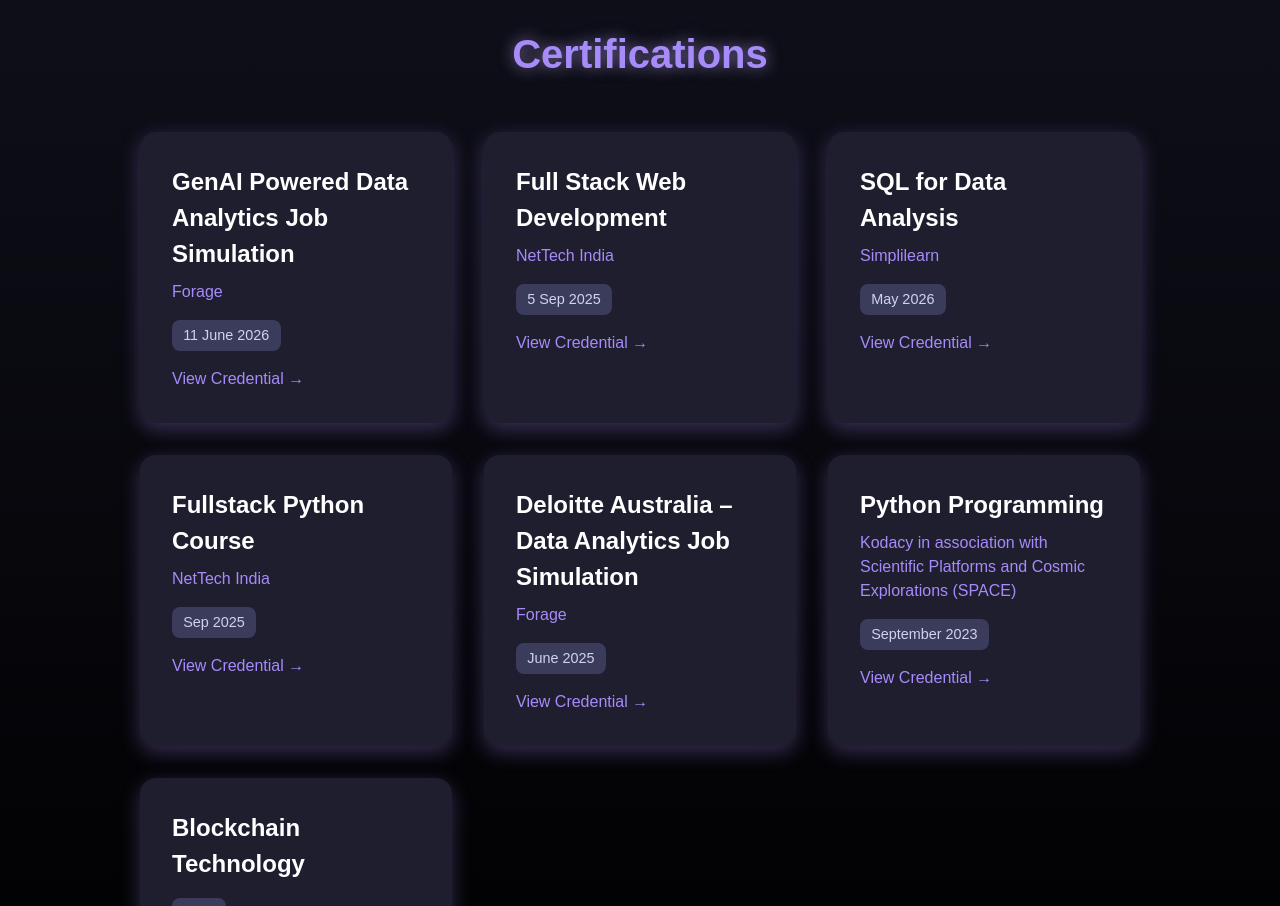
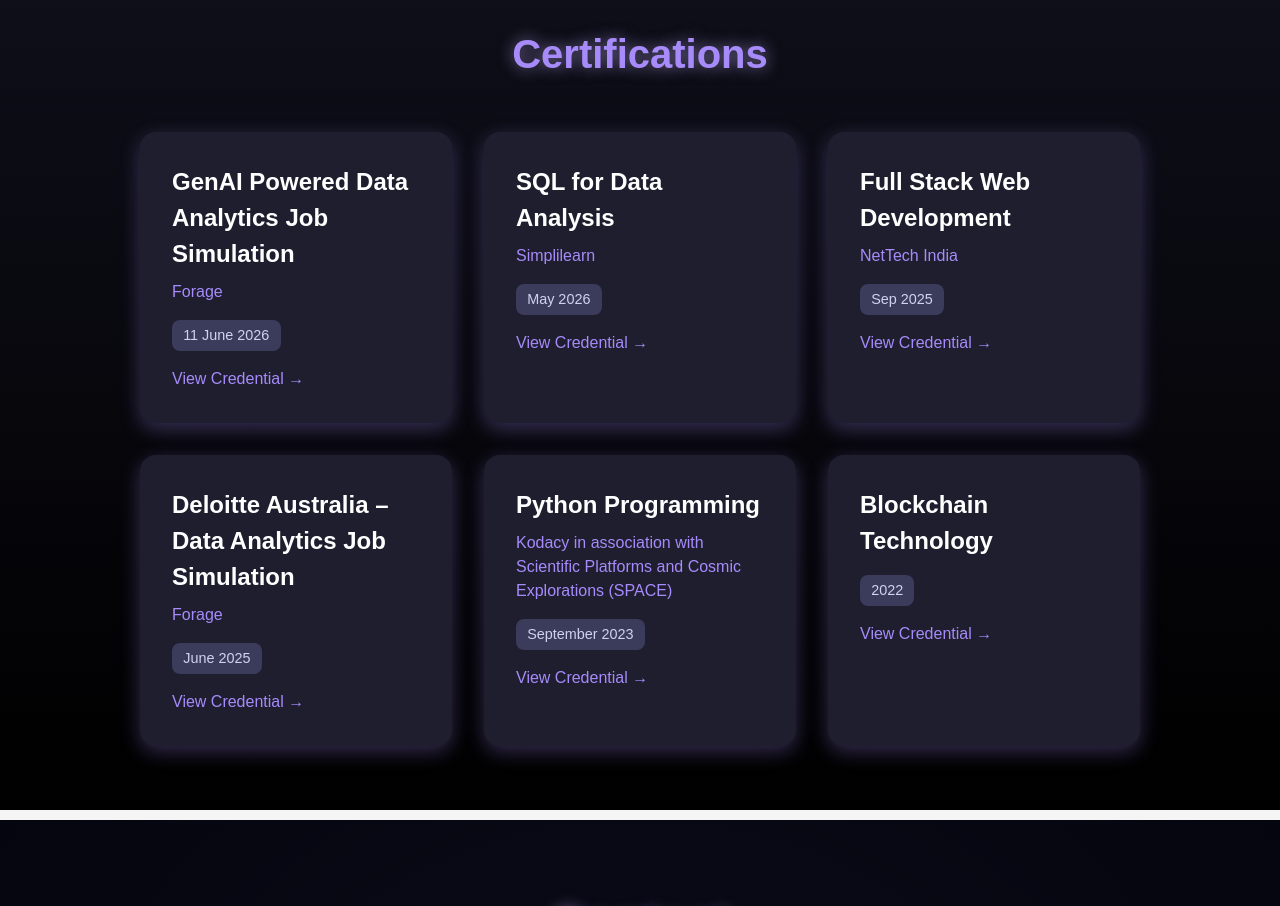
Before and after one commit to tanvi2203/Tanvi-Portfolio, a React (Vite) app: page / in a window 1280 px wide. Shown: the part 4900-5806 px from the top of the page. Built offline with nearby package versions, Linux system fonts and the light colour scheme.

Commit message:
Update Certification.jsx

```diff
--- a/src/Pages/Certification/Certification.jsx
+++ b/src/Pages/Certification/Certification.jsx
@@ -9,24 +9,18 @@
       credential: "https://drive.google.com/file/d/1lpgbvrTlFIgrg1O9gyzf63WC7CyjeVp6/view?usp=sharing",
     },
     {
-      title: "Full Stack Web Development ",
-      issuer: "NetTech India",
-      date: "5 Sep 2025",
-      credential:"https://drive.google.com/file/d/1nD9GvtRO4FdT3qXW2XoCxjliQzAxbfLk/view?usp=sharing",
-    },
-    {
       title: "SQL for Data Analysis",
       issuer: "Simplilearn",
       date: "May 2026",
       credential: "https://drive.google.com/file/d/1qsqo7ZzB9DB2gnHXkonQnO3gYhxYh-a3/view?usp=sharing",
     },
-     {
-      title: "Fullstack Python Course",
+    {
+      title: "Full Stack Web Development ",
       issuer: "NetTech India",
       date: "Sep 2025",
-      credential: "https://drive.google.com/file/d/1aggn9ZJ22ITxVW5fbsghRKNqKz_ma5pp/view?usp=sharing",
+      credential:"https://drive.google.com/file/d/1nD9GvtRO4FdT3qXW2XoCxjliQzAxbfLk/view?usp=sharing",
     },
-     {
+    {
       title: "Deloitte Australia – Data Analytics Job Simulation ",
       issuer: "Forage",
       date: "June 2025",
@@ -38,7 +32,6 @@
       date: "September 2023",
       credential: "https://drive.google.com/file/d/125BLrGqTw23K8q-79Uwy5h_1h0hWF5An/view?usp=sharing",
     },
-
     {
       title: "Blockchain Technology",
       issuer: "",
```
